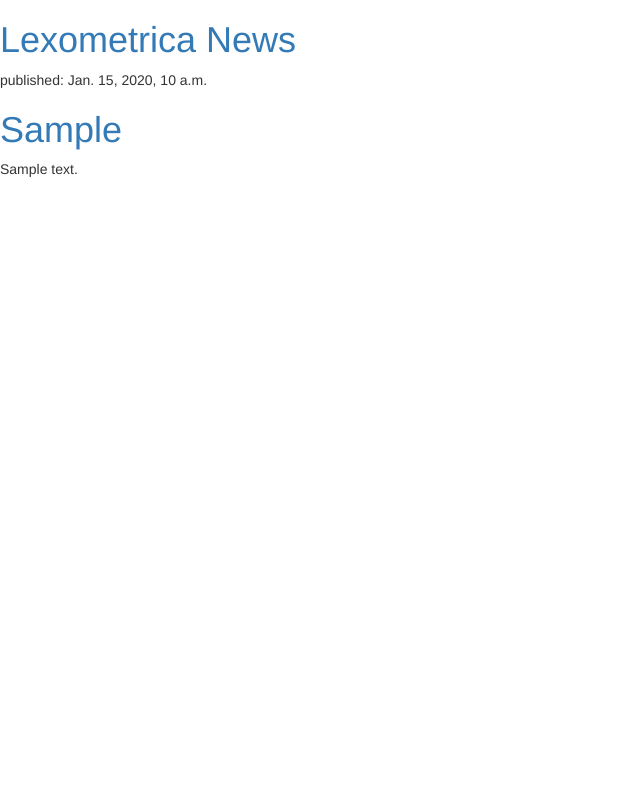
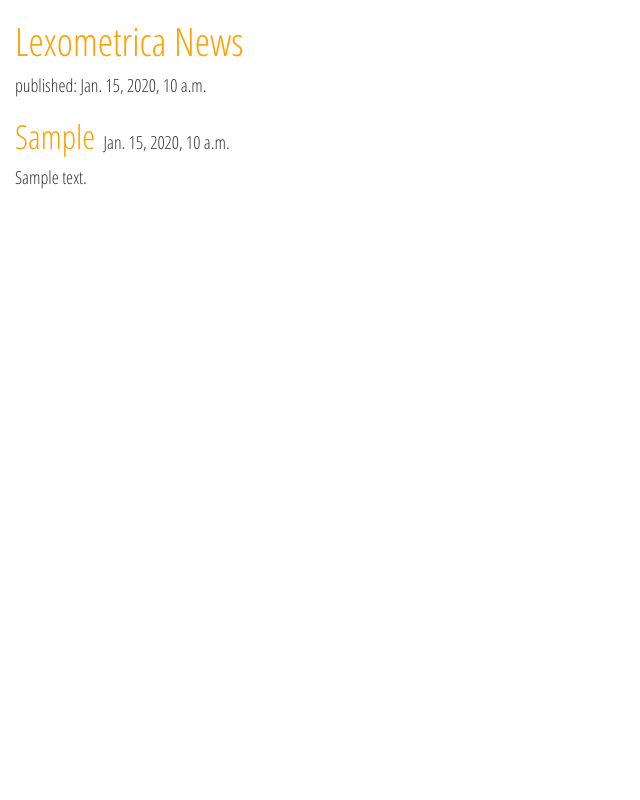
Before and after one commit to eliasthor/lexometrica, a Django app: template lexonews/templates/lexonews/articles.html in a window 1280 px wide. Shown: the whole page, without its empty margins (0-640 px from the left). Run offline with Django 3.2, Linux system fonts and the light colour scheme; the template is opened without the code that fills it: values named after a table or form of the project are taken from there, others are empty; tables that the repository leaves empty hold one stand-in row (Sample ...); some libraries are stand-ins or nearby versions.

Commit message:
Added css

```diff
--- /dev/null
+++ b/lexonews/static/css/lexonews.css
@@ -0,0 +1,25 @@
+h1 a {
+    font-family: 'Open Sans Condensed', sans-serif;
+    font-size: 39px;
+    color: #FCA205;
+}
+
+h2 a {
+    font-family: 'Open Sans Condensed', sans-serif;
+    font-size: 33px;
+    color: #FCA205;
+}
+
+h2 span.pub_date {
+    font-family: 'Open Sans Condensed', sans-serif;
+    font-size: 18px;
+}
+
+body {
+    padding-left: 15px;
+}
+
+body p {
+    font-family: 'Open Sans Condensed', sans-serif;
+    font-size: 18px;
+}
--- a/lexonews/templates/lexonews/articles.html
+++ b/lexonews/templates/lexonews/articles.html
@@ -1,5 +1,14 @@
+{% load static %}
+
+<html>
+    <head>
+	<title>Lexometrica News</title>
 	<link rel="stylesheet" href="//maxcdn.bootstrapcdn.com/bootstrap/3.2.0/css/bootstrap.min.css">
 	<link rel="stylesheet" href="//maxcdn.bootstrapcdn.com/bootstrap/3.2.0/css/bootstrap-theme.min.css">
+	<link href="https://fonts.googleapis.com/css?family=Open+Sans+Condensed:300,700" rel="stylesheet">
+	<link rel="stylesheet" href="{% static 'css/lexonews.css' %}">
+    </head>
+    <body>
         <div>
             <h1><a href="/">Lexometrica News</a></h1>
 	</div>
@@ -7,7 +16,9 @@
         {% for article in articles %}
             <div>
                 <p>published: {{ article.published_date }}</p>
-        <h1><a href="">{{ article.headline }}</a></h1>
+		<h2><a href="">{{ article.headline }}</a> <span class='pub_date'>{{ article.published_date }}</span></h2>
                 <p>{{ article.text|linebreaksbr }}</p>
             </div>
         {% endfor %}
+    </body>
+</html>
```
Lines whose indentation alone changed are shown as unchanged.
